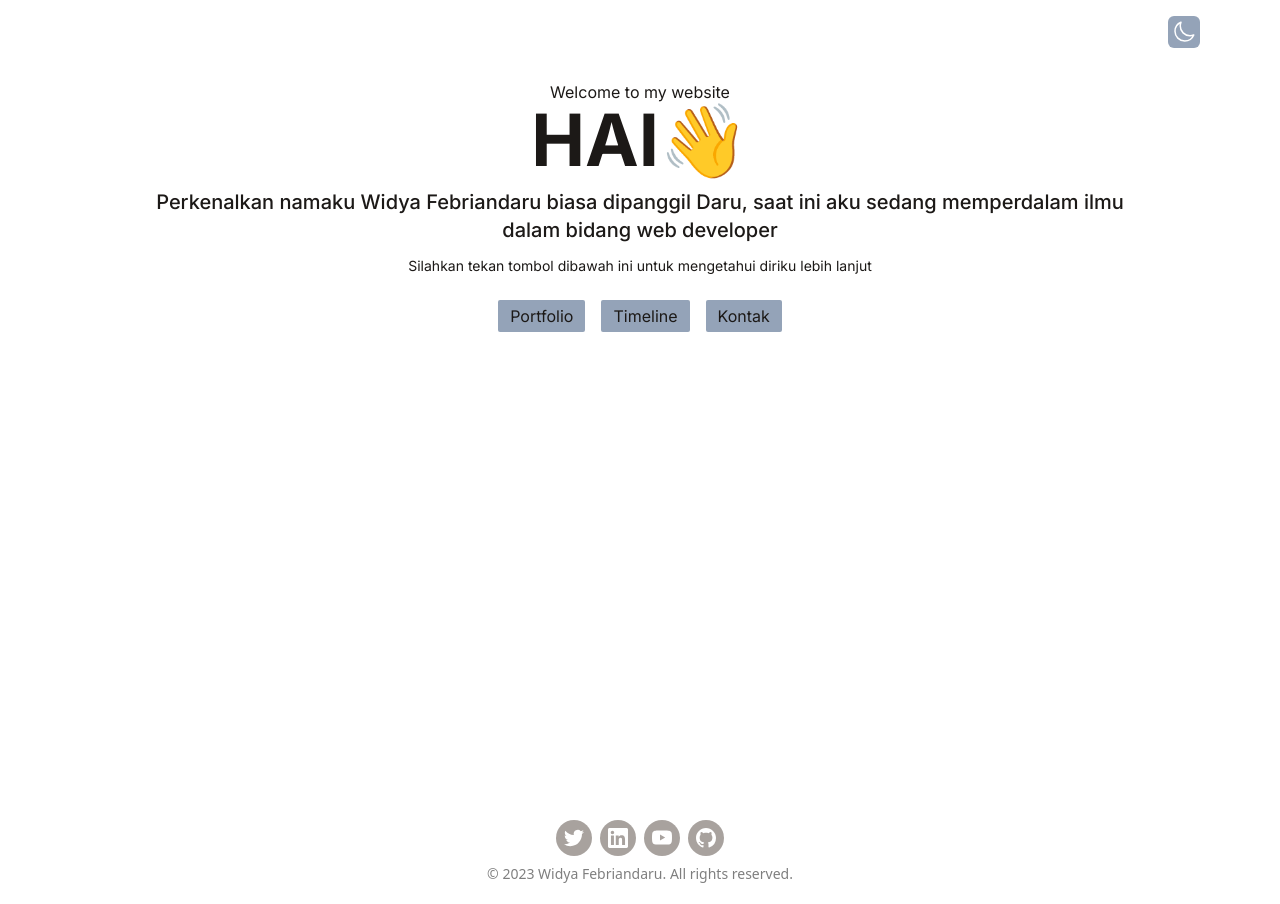
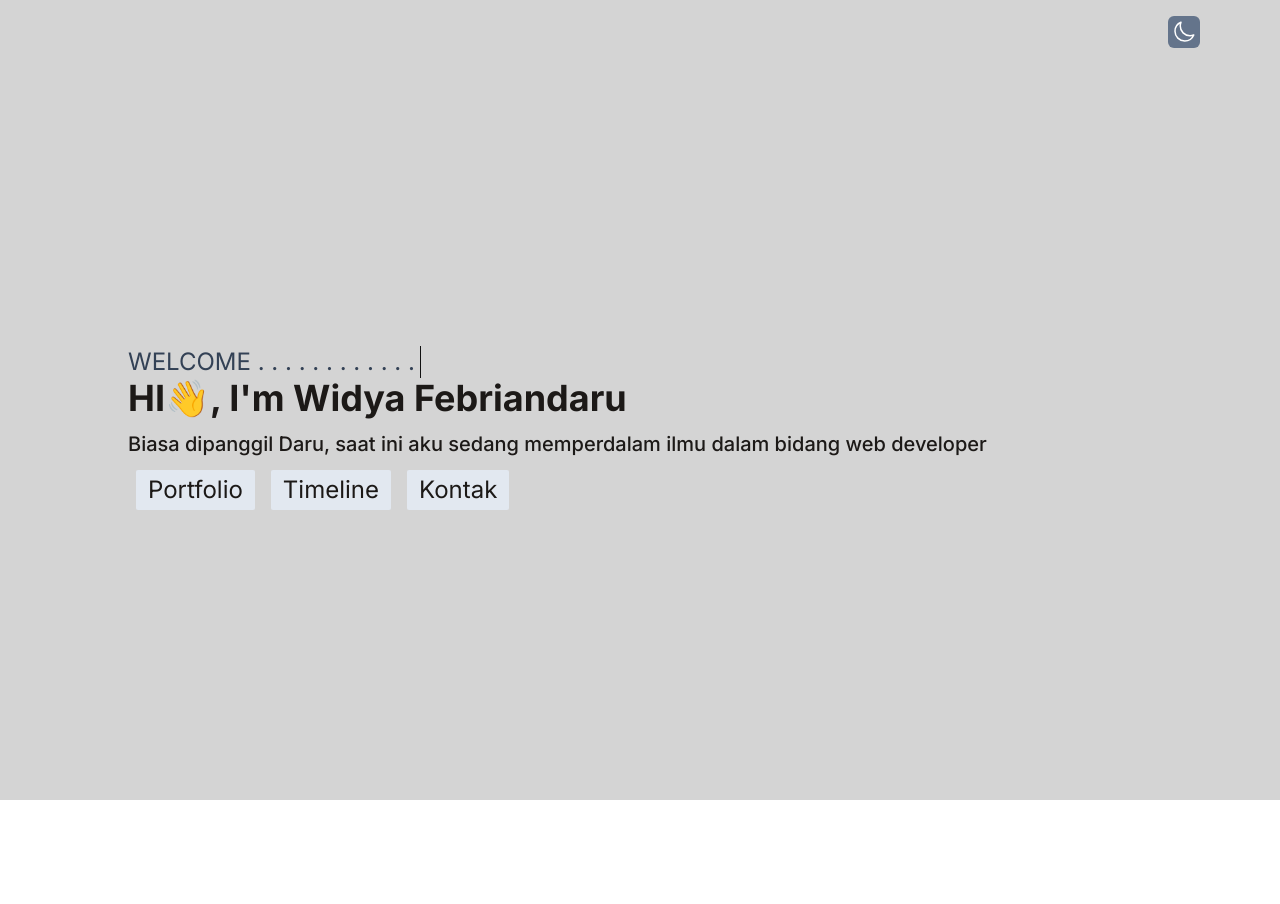
Before and after one commit to widyafebriandaru/React-Portofolio, a React (Vite) app: page / in a window 1280 px wide. After the commit the page ends 800 px from the top, so only its background shows below. Built offline with nearby package versions, Linux system fonts and the light colour scheme.

Commit message:
add styling on intro

```diff
--- a/src/App.jsx
+++ b/src/App.jsx
@@ -4,7 +4,6 @@ import Footer from "./components/Footer";
 import Portfolio from "./components/Portfolio";
 import Timeline from "./components/Timeline";
 import { BrowserRouter as Router, Routes, Route } from "react-router-dom";
-import Test from "./components/test";
 import Intro from "./components/intro";
 
 function App() {
@@ -69,7 +68,7 @@ function App() {
       <button
         type="button"
         onClick={handleThemeSwitch}
-        className="header-button bg-slate-400 dark:bg-orange-300 "
+        className="header-button bg-slate-500 dark:bg-orange-300 "
       >
         {theme === "dark" ? sun : moon}
       </button>
@@ -78,11 +77,9 @@ function App() {
         <Routes>
           <Route path="/" element={<Intro />}></Route>
           <Route path="/portfolio" element={<Portfolio />}></Route>
-          <Route path="/test" element={<Test />}></Route>
           <Route path="/timeline" element={<Timeline />}></Route>
         </Routes>
       </Router>
-      <Footer />
     </>
   );
 }
--- a/src/components/Intro.jsx
+++ b/src/components/Intro.jsx
@@ -4,20 +4,20 @@ function Intro(){
    <>
 
 
-      <div className="bg-white dark:bg-stone-900 text-stone-900 dark:text-stone-300 min-h-screen font-inter">
-        <div className="max-w-5xl w-11/12 mx-auto">
-          <div className="flex items-center justify-center flex-col text-center pt-20 pb-6">
-            Welcome to my website
-            <h1 className="text-4xl md:text-7xl mb-1 md:mb-3 font-bold">
-              HAI👋{" "}
+      <div className="bg-neutral-300 dark:bg-stone-900 text-stone-900 dark:text-stone-300 min-h-screen font-inter items-center flex">
+        <div className="max-w-5xl w-11/12 mx-auto ">
+          <div className="flex justify-center flex-col pt-20 pb-6 text-xl md:text-2xl ">
+            <div className="wrap">
+              <p className="typing
+              text-slate-700 dark:text-orange-300 "> WELCOME . . . . . . . . . . . .  </p>
+            </div>
+
+            <h1 className="text-3xl md:text-4xl mb-1 md:mb-3 font-bold">
+              HI👋, I'm Widya Febriandaru
             </h1>
             <p className="text-base md:text-xl mb-3 font-medium">
-              Perkenalkan namaku Widya Febriandaru biasa dipanggil Daru, saat
+              Biasa dipanggil Daru, saat
               ini aku sedang memperdalam ilmu dalam bidang web developer
-            </p>
-            <p className="text-sm max-w-xl mb-6">
-              Silahkan tekan tombol dibawah ini untuk mengetahui diriku lebih
-              lanjut
             </p>
             <div className="flex flex-row">
               <button type="button" className="intro-button">
--- a/src/components/Test.jsx
+++ /dev/null
@@ -1,11 +0,0 @@
-
-
-function Test(){
-    return(
-        <div>
-            <h1>HALO WORLD</h1>
-        </div>
-    )
-}
-
-export default Test;
--- a/src/index.css
+++ b/src/index.css
@@ -6,9 +6,43 @@
     @apply fixed p-2 z-10 right-20 top-4  text-lg p-1 rounded-md;
   }
   .intro-button {
-    @apply block px-3 py-1 mx-2 bg-slate-400 dark:bg-neutral-600 rounded-sm;
+    @apply block px-3 py-1 mx-2 bg-slate-200 dark:bg-neutral-600 rounded-sm;
   }
   .button-container {
     @apply flex;
   }
 }
+
+@layer utilities{
+  .wrap {
+    width: max-content;
+  }
+  .typing {
+    overflow: hidden;
+    white-space: nowrap;
+    border-right: 1px solid black;
+    padding-right: 5px;
+    animation: typing 5.5s steps(22) infinite alternate,
+                blink 0.7s infinite;
+  }
+  @keyframes typing {
+    0% {
+      width: 0%;
+      visibility: hidden;
+    }
+    50%{
+      width: 100%;
+    }
+    100% {
+      width: 100%;
+    }
+  }
+  @keyframes blink {
+    50% {
+      border-color: transparent;
+    }
+    100% {
+      border-color: black;
+    }
+  }
+}
```
